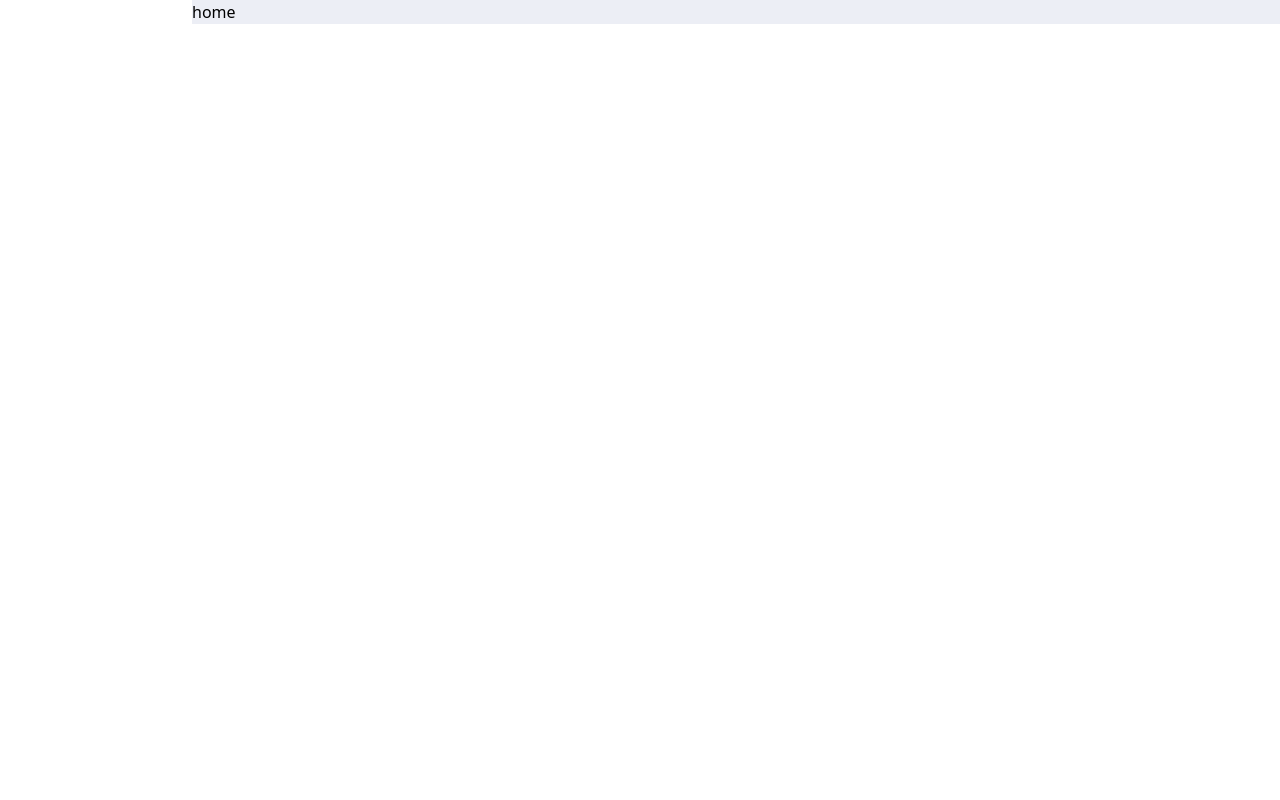
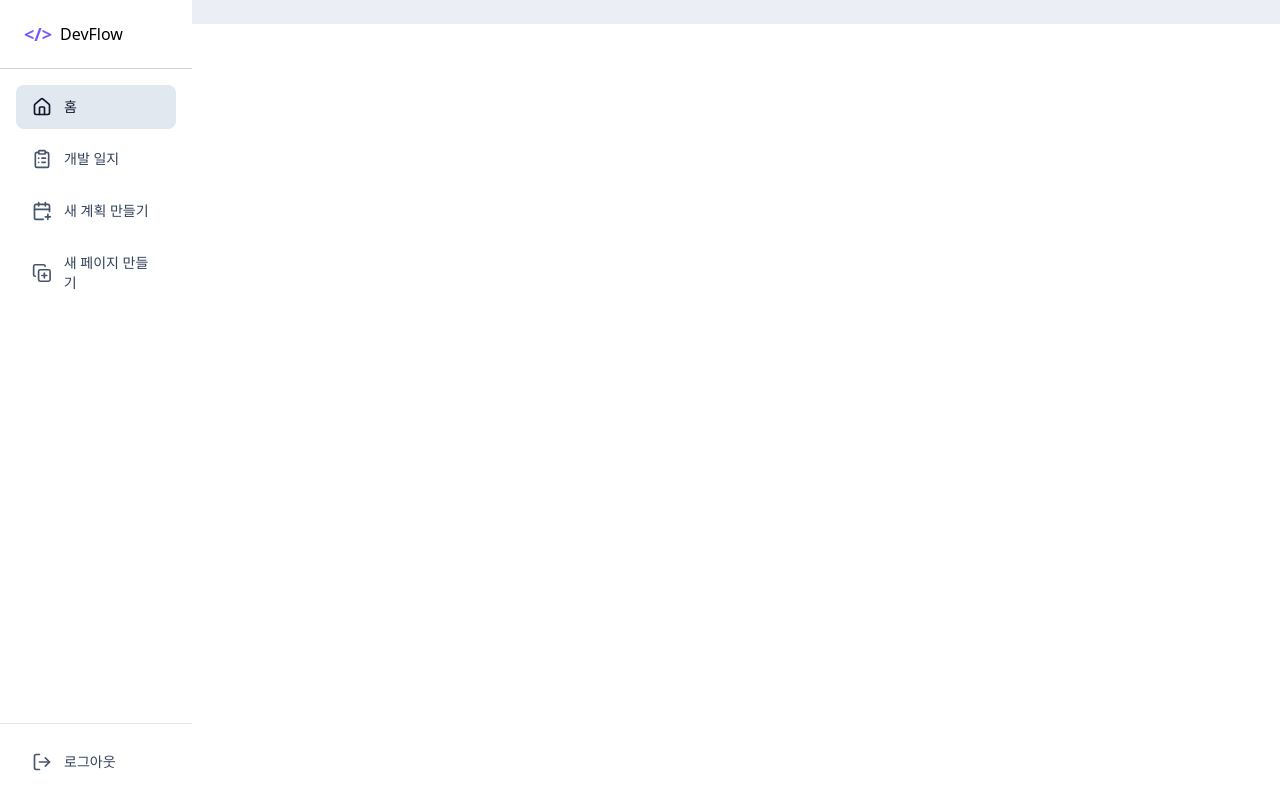
Before and after one commit to DeveloperBlog-Devflow/devflow, a Next.js app: page / in a window 1280 px wide. Built offline with nearby package versions, Linux system fonts and the light colour scheme.

Commit message:
feat: 사이드바 구현

```diff
--- a/components/common/Sidebar.tsx
+++ b/components/common/Sidebar.tsx
@@ -1,5 +1,69 @@
+'use client';
+
+import Link from 'next/link';
+import { usePathname } from 'next/navigation';
+import {
+  Home,
+  ClipboardList,
+  CalendarPlus,
+  CopyPlus,
+  LogOut,
+} from 'lucide-react';
+
+const navItems = [
+  { label: '홈', href: '/', icon: Home },
+  { label: '개발 일지', href: '/logs', icon: ClipboardList },
+  { label: '새 계획 만들기', href: '/plans/new', icon: CalendarPlus },
+  { label: '새 페이지 만들기', href: '/pages/new', icon: CopyPlus },
+];
+
 const Sidebar = () => {
-  return <div className="w-48 bg-white"></div>;
+  const pathname = usePathname();
+
+  return (
+    <div className="fixed flex h-screen w-48 flex-col bg-white">
+      <div className="flex items-center gap-2 px-6 py-5">
+        <span className="text-primary text-lg font-bold">&lt;/&gt;</span>
+        <span>DevFlow</span>
+      </div>
+      <hr className="border-slate-300" />
+      <nav className="mt-4 px-4">
+        <ul className="space-y-2">
+          {navItems.map(({ label, href, icon: Icon }) => {
+            const isActive = pathname === href;
+
+            return (
+              <li key={href}>
+                <Link
+                  href={href}
+                  className={[
+                    'flex items-center gap-3 rounded-lg px-4 py-3 text-sm font-medium transition',
+                    isActive
+                      ? 'bg-slate-200 text-slate-900'
+                      : 'text-slate-700 hover:bg-slate-100',
+                  ].join(' ')}
+                >
+                  <Icon
+                    className={[
+                      'h-5 w-5',
+                      isActive ? 'text-slate-900' : 'text-slate-600',
+                    ].join(' ')}
+                  />
+                  {label}
+                </Link>
+              </li>
+            );
+          })}
+        </ul>
+      </nav>
+      <div className="absolute bottom-0 w-full border-t border-slate-200 p-4">
+        <button className="flex items-center gap-3 rounded-lg px-4 py-3 text-sm font-medium text-slate-700 hover:bg-slate-100">
+          <LogOut className="h-5 w-5 text-slate-600" />
+          로그아웃
+        </button>
+      </div>
+    </div>
+  );
 };
 
 export default Sidebar;
--- a/package.json
+++ b/package.json
@@ -11,6 +11,7 @@
   "dependencies": {
     "clsx": "^2.1.1",
     "firebase": "^12.7.0",
+    "lucide-react": "^0.562.0",
     "next": "16.1.1",
     "react": "19.2.3",
     "react-dom": "19.2.3",
```
Also changed, not shown: 1 other file (tests, documents, lock files or other folders).
